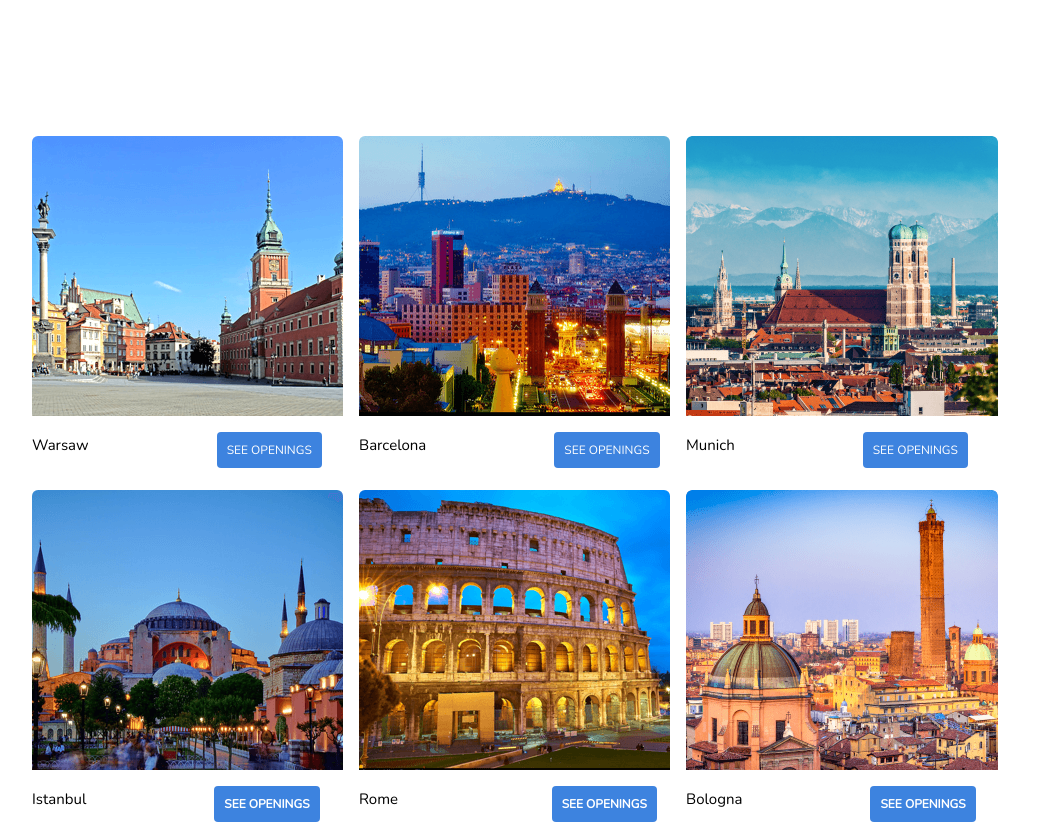
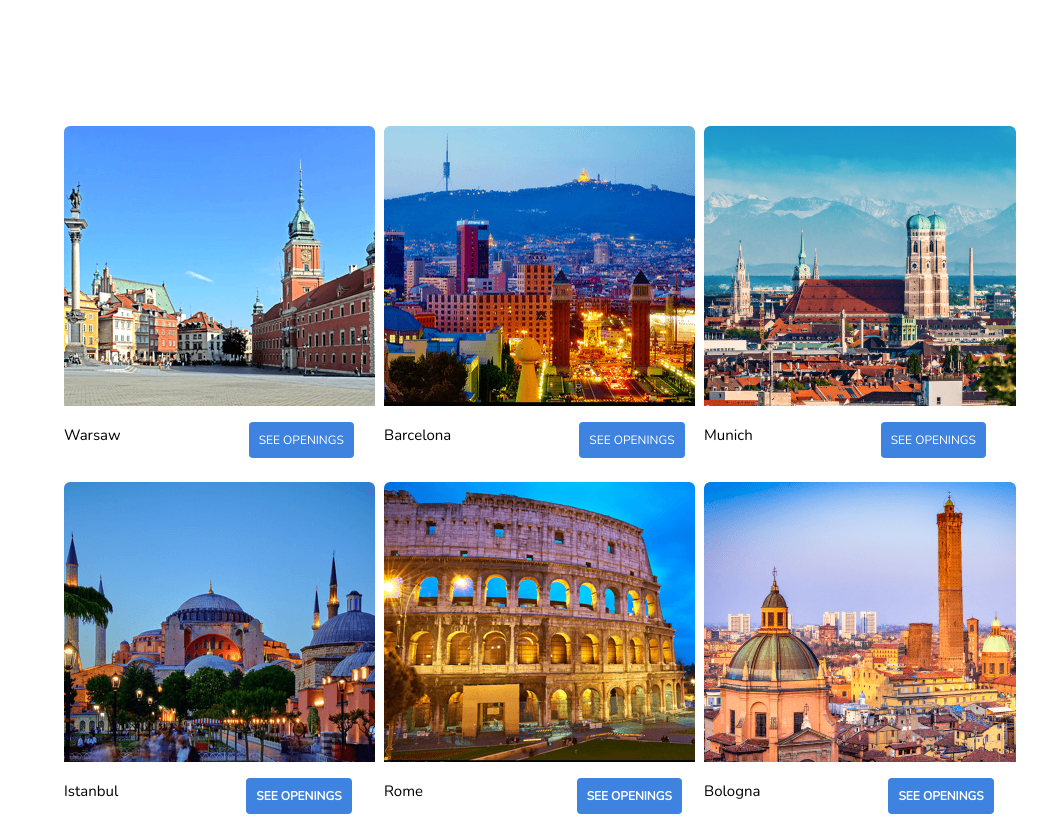
Before and after one commit to misan12/Docplanner-Website-Remake, a plain HTML site: page index.html in a window 1280 px wide. Shown: the part 2120-2949 px from the top of the page, without its empty margins (232-1279 px from the left). Drawn offline with nearby package versions, Linux system fonts and the light colour scheme.

Commit message:
Second Commit

```diff
--- a/index.html
+++ b/index.html
@@ -8,6 +8,7 @@
     <link rel="stylesheet" href="https://cdnjs.cloudflare.com/ajax/libs/font-awesome/6.4.0/css/all.min.css">
 </head>
 <body>
+    <!-- The Nav Bar -->
     <header>
         <div>
             <h2> <img src="image 12.png" alt="">Docplanner <span>Group</span></h2>
@@ -21,6 +22,7 @@
         </nav>
     </header>
 
+    <!-- 1st Heading with 2 paragraphs -->
     <div class="ab">
         <img src="image 12.png" alt="">
         <br>
@@ -42,6 +44,7 @@
         </div>
     </div>
 
+    <!-- The Dropdown Menus -->
     <div class="row">
     <div class="bc">
         <i class="fa-solid fa-users"></i>
@@ -152,6 +155,7 @@
     </div>
     </div>
 
+    <!-- The 'World biggest Healthcare Platform'  Heading-->
     <div class="row3">
         <div class="col1">
             <h2>The world's biggest <br> healthcare platform</h2>
@@ -189,6 +193,7 @@
         </div>
     </div>
 
+    <!-- The Openning Section -->
     <div class="row4">
         <h2>Improve the lives of millions. <br>
             Change yours forever.</h2>
@@ -197,6 +202,7 @@
                 Mexico City and Curitiba, our search for great talent never stops.</p>
     </div>
 
+    <div class="bb">
     <section class="row5">
         <div class="box">
             <img src="Country Images/warsaw.png" alt="">
@@ -266,6 +272,7 @@
             </div>
         </div>
     </section>
+    </div>
 
     <div class="df">
         <h1>Sounds interesting? Join us now!</h1>
@@ -274,6 +281,7 @@
         </div>
     </div>
 
+    <!-- The End Page -->
     <footer>
         <p class="wano"><span>We are leaders in 13 countries:</span> <a href="">Poland</a> ,<a href="">Turkey</a>,
             <a href="#">Spain</a>, <a href="#">Italy</a> , <a href="#">Germany</a> , <a href="#">Czech Republic</a> ,
@@ -287,5 +295,6 @@
             www.docplanner.com © 2023
         </p>
     </footer>
+
 </body>
 </html>
--- a/style.css
+++ b/style.css
@@ -1,7 +1,9 @@
+/* Importing The Fonts */
 @import url('https://fonts.googleapis.com/css2?family=Roboto:wght@300&display=swap');
 @import url('https://fonts.googleapis.com/css2?family=Roboto:wght@100;300&display=swap');
 @import url('https://fonts.googleapis.com/css2?family=Nunito:wght@300&family=Roboto:wght@100;300&display=swap');
 
+/* Style For The Header */
 li, a{
     font-family: Roboto;
     font-size: 16px;
@@ -42,6 +44,7 @@ header h2 i{
 header h2 img{
     width: 25px;
 }
+/* style for the first header and two paragraphs */
 .ab{
     text-align: center;
     width: 100%;
@@ -78,6 +81,7 @@ header h2 img{
 .intro-text p{
     margin: 0 0 10px;
 }
+/* style for the dropdown menu */
 .dropdown{
     width: 75%;
     position: relative;
@@ -156,7 +160,7 @@ header h2 img{
 .menu ul{
     list-style: none;
 }
-
+/* style for the background and text for the dropdown */
 .bc{
     margin: 90px 0 20px;
     border: 3px #00ccb1 solid;
@@ -223,6 +227,7 @@ header h2 img{
     display: flex;
     gap: 30em;
 }
+/* style for the 'World biggest Healthcare Platform'  Heading */
 .row3{
     background-color: #d0faf4;
     display: flex;
@@ -304,6 +309,7 @@ header h2 img{
     font-size: 16px;
     color: #747474;
 }
+/* style for the openings section */
 .box img{
     border-top-left-radius: 6px;
     border-top-right-radius: 6px;
@@ -325,16 +331,19 @@ header h2 img{
     font-size: 15px;
 
 }
-.row5{
+.bb{
     margin-top: 150px;
 }
 .row5, .row6, .row7{
-    display: flex;
-    gap: 1em;
-    margin-left: 16em;
+    display: grid;
+    grid-template-columns: 20em 20em 20em;
+    grid-template-rows: 7em 7em 7em;
+    margin-left: 18em;
+    margin-top: 20px;
 }
 .box{
-    margin-top: 10px;
+    height: 300%;
+    width: 97%;
 }
 .box:hover{
     border-radius: 6px;
@@ -375,6 +384,7 @@ header h2 img{
 .op{
     margin-left: 39em;
 }
+/* style for the footer */
 footer{
     text-align: center;
 }
```
